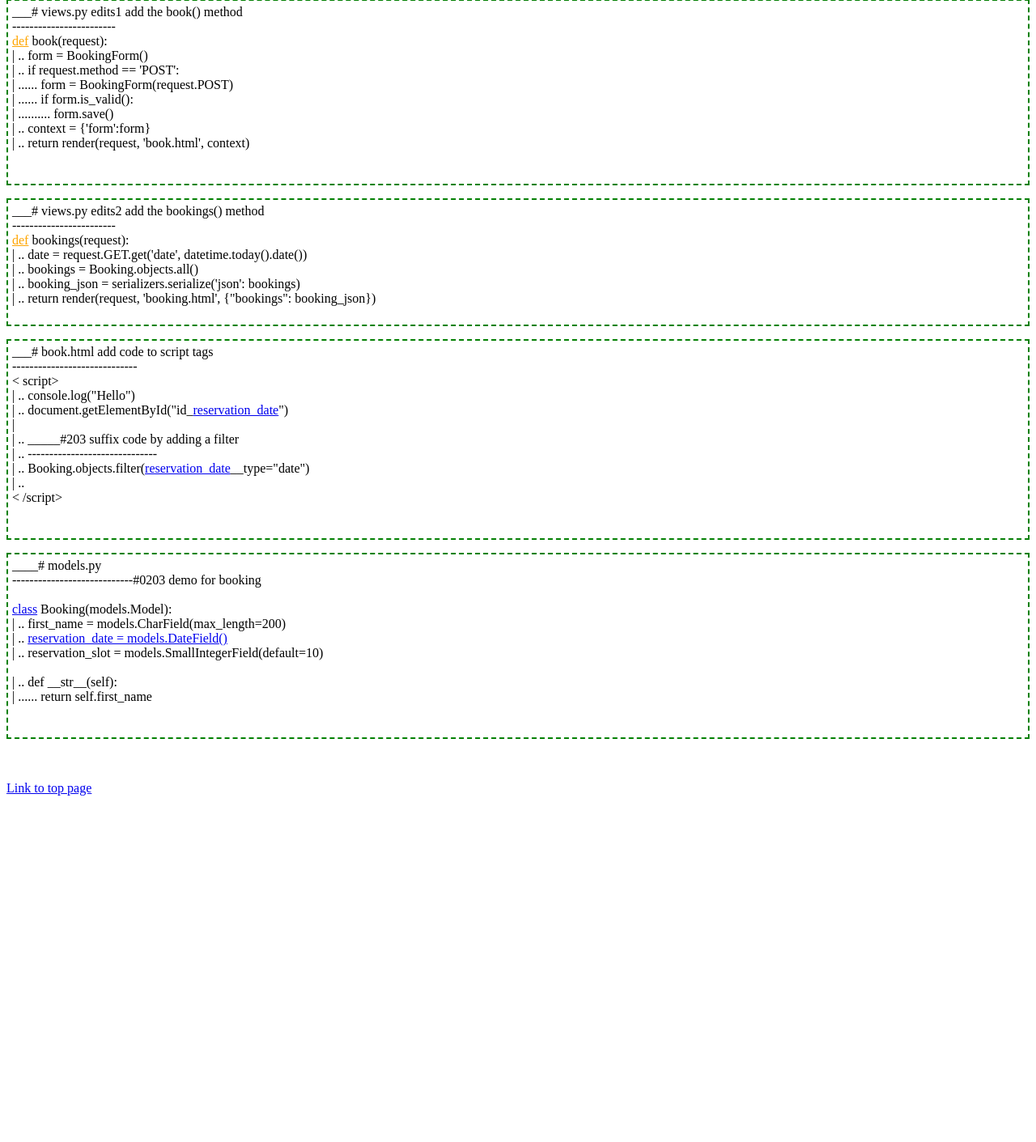
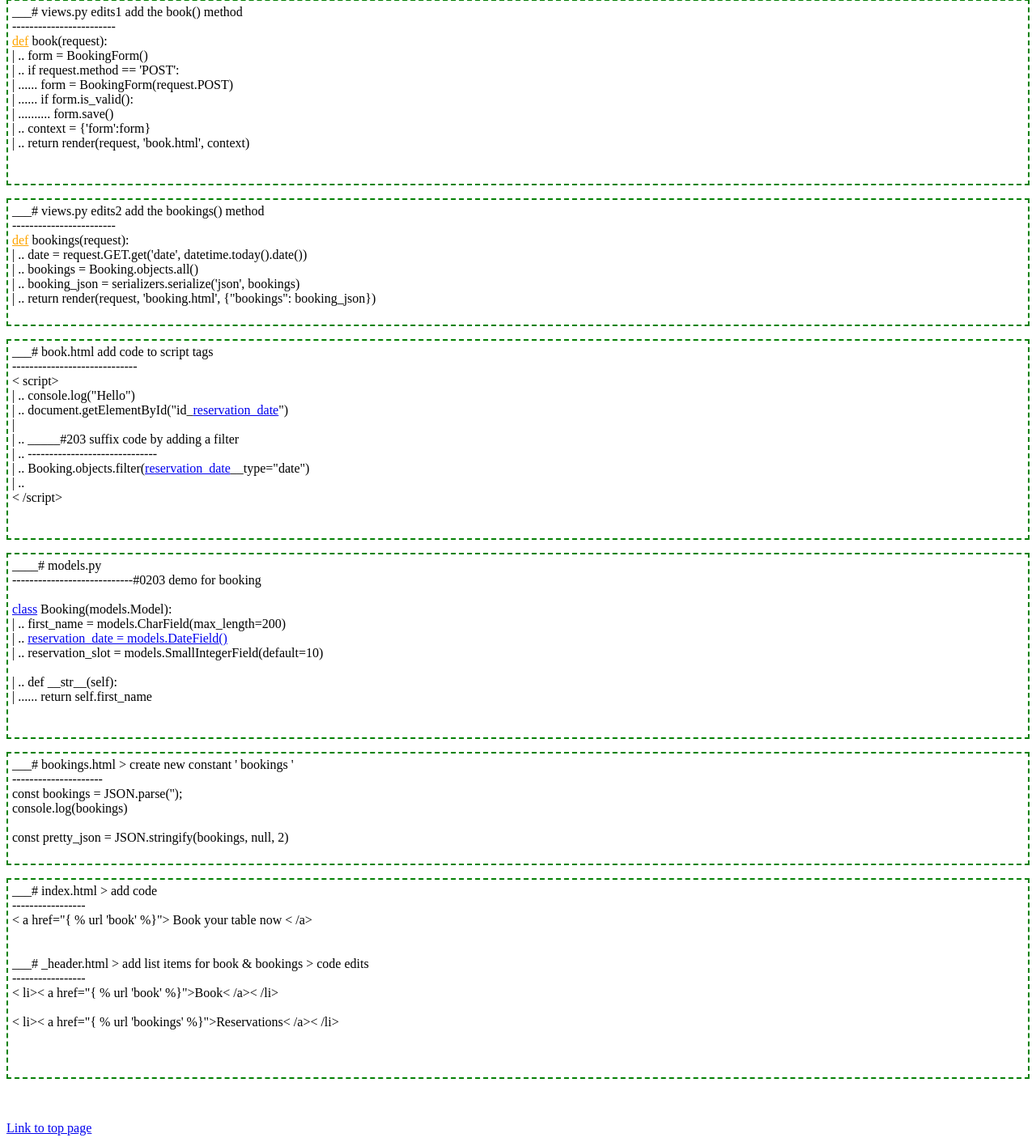
Before and after one commit to py3user22/0203_django_final_d8, a Django app: template b_app203/templates/0203_django_notes2.html in a window 1280 px wide. Shown: the part 1127-2538 px from the top of the page at 81% size. Before the commit the page ends 2110 px from the top, so only its background shows below. Run offline with Django 5.2, Linux system fonts and the light colour scheme; the template is opened without the code that fills it, so the values that code supplies are empty; parts of the project's set-up code (start-up, migrations or seed data) failed here and were passed over.

Commit message:
203 saved good save on lab2

```diff
--- a/b_app203/templates/0203_django_notes2.html
+++ b/b_app203/templates/0203_django_notes2.html
@@ -90,7 +90,7 @@
         def</a> bookings(request): <br>
         | .. date = request.GET.get('date', datetime.today().date()) <br>
         | .. bookings = Booking.objects.all() <br>
-        | .. booking_json = serializers.serialize('json': bookings)  <br>
+        | .. booking_json = serializers.serialize('json', bookings)  <br>
         | .. return render(request, 'booking.html', {"bookings": booking_json})
         <br><br>
     </p>
@@ -120,6 +120,31 @@
         | ...... return self.first_name <br>
         <br><br>
     </p>
+    <p>
+        ___# bookings.html > create new constant ' bookings ' <br>---------------------<br>
+        const bookings = JSON.parse('{{ bookings|safe }}'); <br>
+        console.log(bookings) <br>
+        <br>
+        const pretty_json = JSON.stringify(bookings, null, 2)
+        <br><br>
+    </p>
+    <p>
+        ___# index.html > add code <br>-----------------<br>
+        < a href="{ % url 'book' %}"> Book your table now < /a> <br>
+        <br><br>
+        ___# _header.html > add list items for book & bookings >  code edits <br>-----------------<br>
+        < li>< a href="{ % url 'book' %}">Book< /a>< /li> <br>
+        <br>
+        < li>< a href="{ % url 'bookings' %}">Reservations< /a>< /li> <br>
+        <br>
+
+
+        <br><br>
+    </p>
+
+
+
+
 
         <br><br>
         <a href="#topg" name="botp">Link to top page</a>
--- a/b_app203/templates/book.html
+++ b/b_app203/templates/book.html
@@ -61,6 +61,8 @@
   </article>
 </section>
 <script>
-
+    console.log("Hello");
+    document.getElementById("id_reservatoin_date");
+    Booking.objects.filter(reservation_date__type="date")
 </script>
 {% endblock %}
--- a/b_app203/templates/bookings.html
+++ b/b_app203/templates/bookings.html
@@ -33,7 +33,7 @@
   const bookings = JSON.parse('{{ bookings|safe }}')
   console.log(bookings);
   const pretty_json = JSON.stringify(bookings, null, 2)
-  var pretty_json = document.getElementById('bookings').innterHTML
+
 </script>
 
 
--- a/b_app203/templates/index.html
+++ b/b_app203/templates/index.html
@@ -29,8 +29,8 @@
         Reserve your table for an Italian, Greek, and Turkish dining experience.
       </p>
       <p>
-        <!-- Add code here for book
-        < a href="{ % url 'book' %}">Book your table now</a> -->
+        <!-- Add code here for book -->
+        <a href="{% url 'book' %}">Book your table now</a>
 
 
 
--- a/b_app203/templates/partials/_header.html
+++ b/b_app203/templates/partials/_header.html
@@ -8,7 +8,7 @@
     <li><a href="{% url 'about' %}">About</a></li>
     <li><a href="{% url 'menu' %}">Menu</a></li>
     <li><a href="{% url 'book' %}">Book</a></li>
-
+    <li><a href="{% url 'bookings' %}">Reservations</a></li>
   </ul>
 </nav>
 
```
Also changed, not shown: b_app203/views.py (+6 -1 lines).
